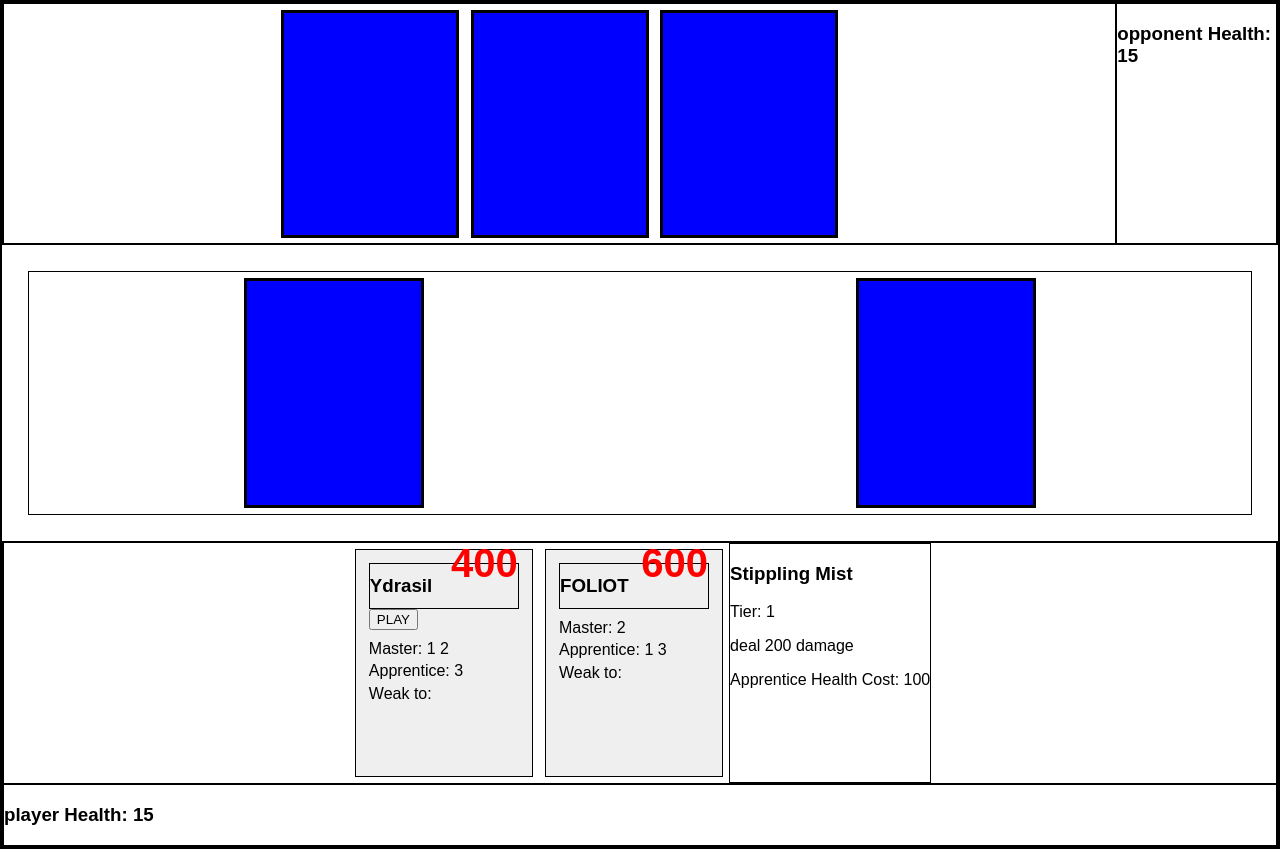
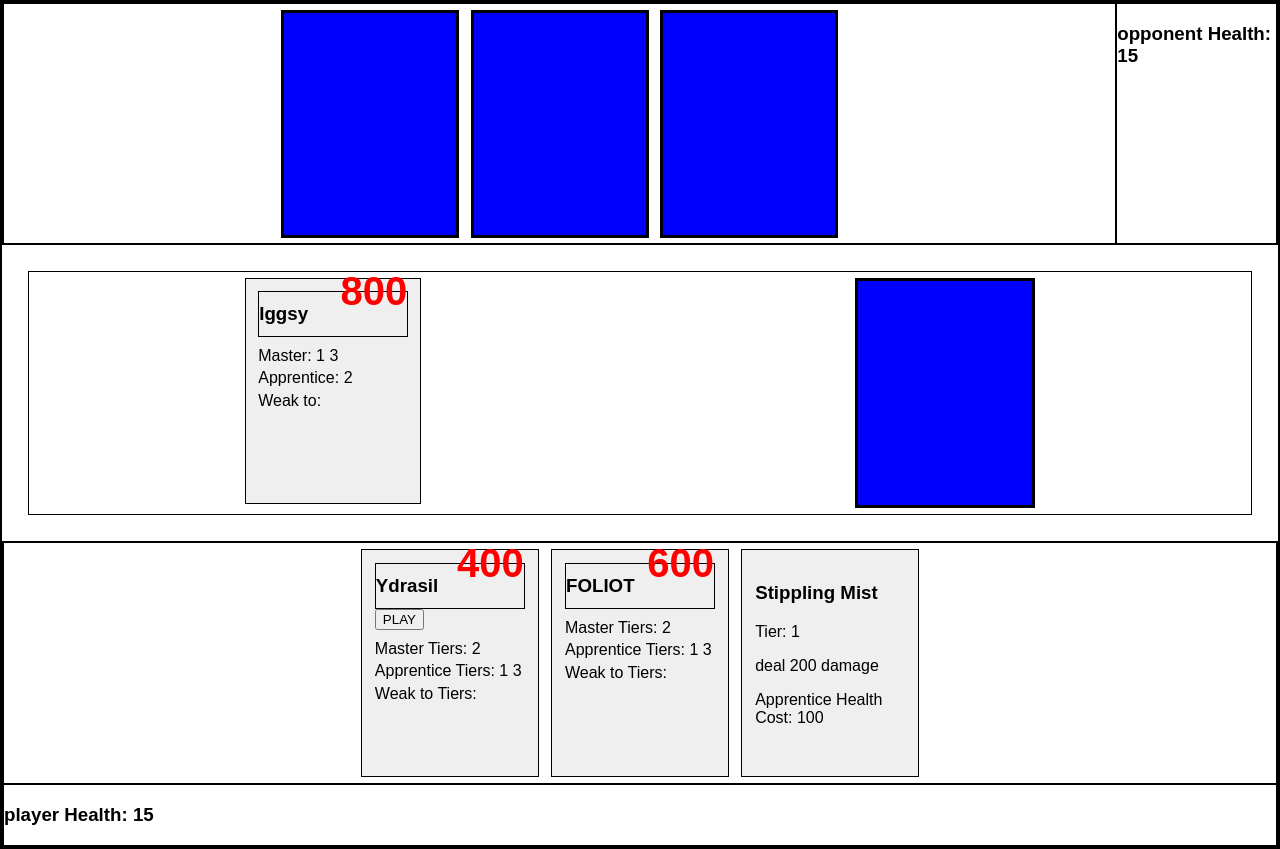
Before and after one commit to paperplatoon/Demons, a React (Create React App) app: page / in a window 1280 px wide. Built offline with nearby package versions, Linux system fonts and the light colour scheme.

Commit message:
spell Play button is done

```diff
--- a/src/App.js
+++ b/src/App.js
@@ -9,8 +9,8 @@ let monsters = [
     id: 1,
     tier: 1,
     HP: 400,
-    master: [1, 2],
-    apprentice: [3],
+    master: [2],
+    apprentice: [1, 3],
     weak: []
   },
   {
@@ -18,7 +18,7 @@ let monsters = [
     name: 'Iggsy',
     id: 2,
     tier: 3,
-    HP: 300,
+    HP: 800,
     master: [1, 3],
     apprentice: [2],
     weak: []
@@ -62,7 +62,7 @@ let spells = [
     tier: 1,
     effectText: 'deal 200 damage',
     healthCost: 100,
-    damage: 200
+    damage: 300
   }
 ]
 
@@ -240,7 +240,7 @@ const drawACard = (player, number) => {
 }
 
 const Card = ({card, player, onPlay, myIndex, spellPlay}) => {
-  const monsterButtonProps = {
+  const buttonProps = {
     display: canPlay(card, player) ? 'block' : 'none'
   }
 
@@ -256,11 +256,11 @@ const Card = ({card, player, onPlay, myIndex, spellPlay}) => {
             <h3 className='monsterName'>{card.name}</h3>
             <h3 className='monsterHealth'>{card.HP}</h3>
           </div>
-          <button style={monsterButtonProps} onClick={e => onPlay(myIndex, player)}>PLAY</button>
+          <button style={buttonProps} onClick={e => onPlay(myIndex, player)}>PLAY</button>
           <button style={monsterEvolveProps} onClick={e => onPlay(myIndex, player)}>EVOLVE</button>
-          <p className='monsterMaster'>Master: {card.master.join(' ')}</p>
-          <p className='monsterApprentice'>Apprentice: {card.apprentice.join(' ')}</p>
-          <p className='monsterWeak'>Weak to: {card.weak.join(' ')}</p>
+          <p className='monsterMaster'>Master Tiers: {card.master.join(' ')}</p>
+          <p className='monsterApprentice'>Apprentice Tiers: {card.apprentice.join(' ')}</p>
+          <p className='monsterWeak'>Weak to Tiers: {card.weak.join(' ')}</p>
         </div>
       )
 
@@ -268,7 +268,7 @@ const Card = ({card, player, onPlay, myIndex, spellPlay}) => {
       return (
         <div className='spellCard'>
           <h3 className='spellName'>{card.name}</h3>
-          <button style={monsterButtonProps} onClick={e => spellPlay(myIndex, player)}>PLAY</button>
+          <button style={buttonProps} onClick={e => spellPlay(myIndex, player)}>PLAY</button>
           <p className='spellTier'>Tier: {card.tier}</p>
           <p className='spellText'>{card.effectText}</p>
           <p className='spellHealth'>Apprentice Health Cost: {card.healthCost}</p>
@@ -296,7 +296,7 @@ class Board extends React.Component {
         deck: [monsters[2], monsters[3], monsters[2], spells[0], monsters[1]],
         trash: [],
         hand: [],
-        MIP: [],
+        MIP: [monsters[1]],
         tempInPlay: []
       }
     }
@@ -332,73 +332,71 @@ class Board extends React.Component {
     const myCard = newHand[cardIndex]
     newPlay.push(myCard)
     newHand.splice(cardIndex, 1)
-    if (player.name === 'player') {
+    var playerName = (player.name === 'player') ? 'player' : 'opponent'
     this.setState((prevState) => ({
       ...prevState,
-        player: {
-          ...prevState.player,
+      [playerName]: {
+        ...prevState[playerName],
         MIP: [...newPlay],
         hand: [...newHand]
       }
     }))
-    } else if (player.name === 'opponent') {
-      this.setState((prevState) => ({
-        ...prevState,
-        opponent: {
-          ...prevState.opponent,
-          MIP: [...newPlay],
-          hand: [...newHand]
-        }
-      }))
-    } else {
-      console.log('passed the wrong card to playCard')
-    }
   }
 
   playSpell (cardIndex, player) {
     let newHand = [...player.hand]
-    let opposingPlayer = (player.name === 'player') ? this.state.player : this.state.opponent
-    let opposingPlayerName = (player.name === 'player') ? 'player' : 'opponent'
+    let opposingPlayer = (player.name === 'player') ? this.state.opponent : this.state.player
+    let playerName = (player.name === 'player') ? 'player' : 'opponent'
+    let opposingPlayerName = (player.name === 'player') ? 'opponent' : 'player'
     let spellDamage = calcSpellDamage(newHand[cardIndex], player)
     console.log('spell damage is ' + spellDamage)
     let opponentMIP = [...opposingPlayer.MIP]
+    let opponentCard = opponentMIP[opponentMIP.length - 1]
 
     // If opponent has no MIP, then do damage directly to opposing player health
-    if (player.name === 'player' && this.state.opponent.MIP.length === 0) {
+    if (opponentMIP.length === 0) {
       console.log('damaging the opponent for ' + spellDamage)
       this.setState((prevState) => ({
         ...prevState,
-        opponent: {
-          ...prevState.opponent,
-          HP: prevState.opponent.HP - spellDamage
+        [opposingPlayerName]: {
+          ...prevState[opposingPlayerName],
+          HP: prevState[opposingPlayerName].HP - spellDamage
         }
       }))
-    } else if (player.name === 'opponent' && this.state.player.MIP.length === 0) {
-      console.log('damaging the player for ' + spellDamage)
+    // else if opponent Monster is weak to the spell, add 200 damage, then do the damage to the opponentCard HP
+    } else if (opponentMIP[opponentMIP.length - 1].weak.indexOf(newHand[cardIndex].tier) !== -1) {
+      spellDamage += 200
+      console.log('super damaging the opponent monster for ' + spellDamage)
+      opponentCard.HP -= spellDamage
       this.setState((prevState) => ({
         ...prevState,
-        player: {
-          ...prevState.player,
-          HP: prevState.player.HP - spellDamage
+        [opposingPlayerName]: {
+          ...prevState[opposingPlayerName],
+          MIP: [opponentMIP.slice(0, opponentMIP.length - 1), opponentCard]
         }
       }))
-    } else if (player.name === 'player' && this.state.opponent.MIP[this.state.opponent.MIP.length - 1].weak.indexOf(newHand[cardIndex].tier !== -1)) {
-      spellDamage += 200
+    // else subtract the spell damage from the opponentCard HP total
+    } else {
       console.log('damaging the opponent monster for ' + spellDamage)
+      opponentCard.HP -= spellDamage
       this.setState((prevState) => ({
         ...prevState,
-        opponent: {
-          ...prevState.opponent,
-          MIP: [...prevState.opponent.MIP]
+        [opposingPlayerName]: {
+          ...prevState[opposingPlayerName],
+          MIP: [opponentMIP.slice(0, opponentMIP.length - 1), opponentCard]
         }
       }))
     }
 
-    // checks for weakness and adds 200 to spellDamage if so
-    if (opposingPlayer.MIP[opposingPlayer.MIP.length - 1].weak.indexOf(newHand[cardIndex].tier) !== -1) {
-      spellDamage += 200
-      console.log('add damage to a creature feature later')
+    // remove the card from your hand and discard it
+    newHand.splice(cardIndex, 1)
+    this.setState((prevState) => ({
+      ...prevState,
+      [playerName]: {
+        ...prevState[playerName],
+        hand: newHand
       }
+    }))
   }
 
   render () {
--- a/src/index.css
+++ b/src/index.css
@@ -28,6 +28,14 @@ div.hand {
 	width: 150px;
 	height: 200px;
 	line-height: .4em;
+	background-color: #efefef;
+	margin: 0.5%;
+}
+
+.spellCard {
+	padding: 1%;
+	width: 150px;
+	height: 200px;
 	background-color: #efefef;
 	margin: 0.5%;
 }
```
Lines whose indentation alone changed are shown as unchanged.
